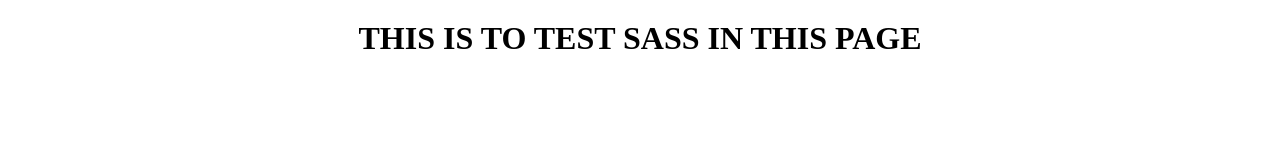
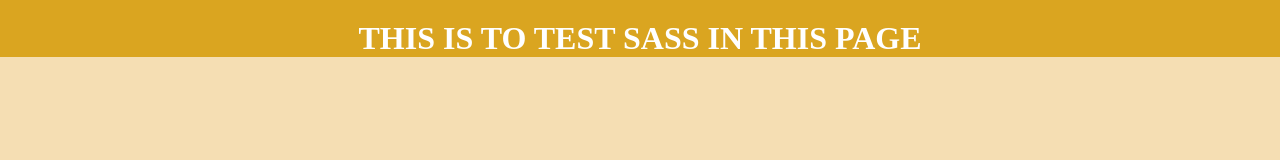
Before and after one commit to Aftabe/scss-testinf, a plain HTML site: page index.html in a window 1280 px wide. Drawn offline with Linux system fonts and the light colour scheme.

Commit message:
background-color modified

```diff
--- a/style.css
+++ b/style.css
@@ -5,11 +5,14 @@
 }
 
 body {
-
+background-color: wheat;
 }
 
 h1 {
     text-align: center;
     text-transform: uppercase;
     padding-top: 20px;
+    color: white;
+
+    background-color: goldenrod;
 }
```
